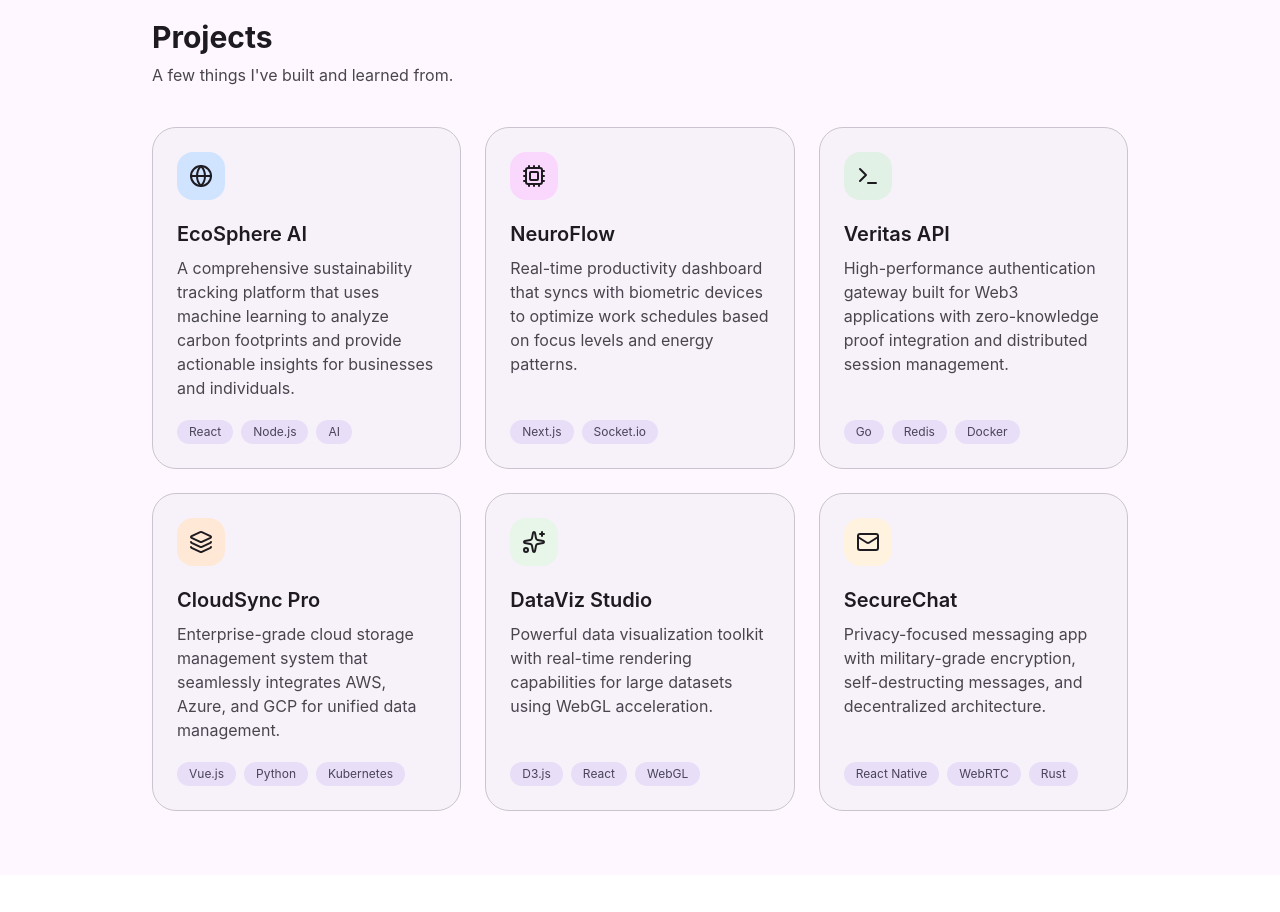
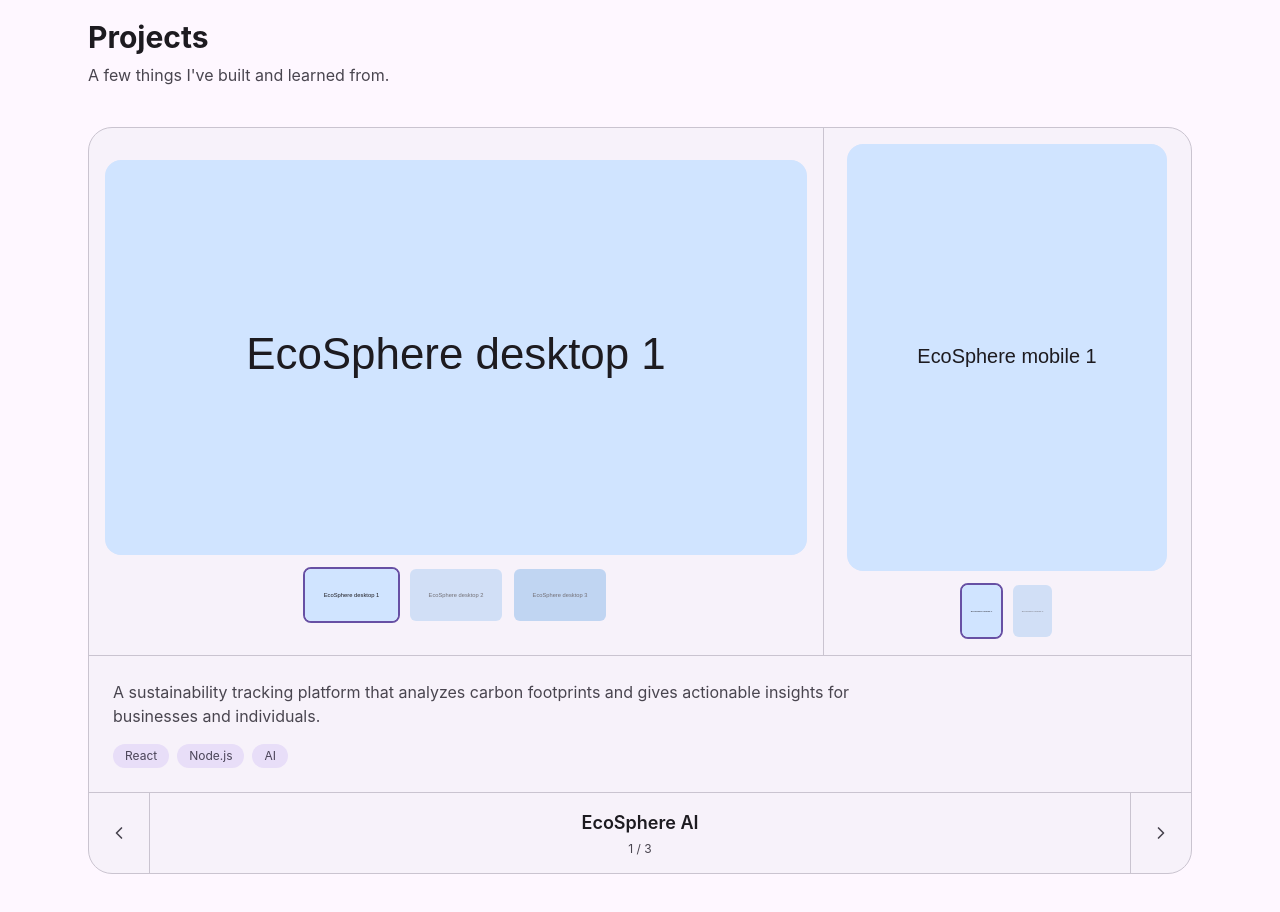
Before and after one commit to Zhecto/my-portfolio, a React (Vite) app: page / in a window 1280 px wide. Shown: the part 740-1652 px from the top of the page. Before the commit the page ends 1615 px from the top, so only its background shows below. Built offline with nearby package versions, Linux system fonts and the light colour scheme.

Commit message:
feat: replace old project section with project showcase with image galleries

```diff
--- a/src/App.tsx
+++ b/src/App.tsx
@@ -19,7 +19,7 @@
  */
 import { Navbar } from './components/Navbar';
 import { Hero } from './components/Hero';
-import { Projects } from './components/Projects';
+import { ProjectShowcase } from './components/ProjectShowcase';
 
 /**
  * Assets
@@ -31,7 +31,7 @@ export const App = () => {
       <Navbar />
       <main>
         <Hero />
-        <Projects />
+        <ProjectShowcase />
       </main>
     </div>
   );
--- /dev/null
+++ b/src/components/MediaGallery.tsx
@@ -0,0 +1,66 @@
+import { useState } from 'react';
+
+import { cn } from '../lib/utils';
+import type { Media } from '../types';
+
+type MediaGalleryProps = {
+  items: Media[];
+  aspect: string;
+};
+
+export const MediaGallery = ({ items, aspect }: MediaGalleryProps) => {
+  const [selected, setSelected] = useState(0);
+  const current = items[selected];
+
+  if (!current) return null;
+
+  return (
+    <div>
+      <div
+        className={cn(
+          'bg-surface-container overflow-hidden rounded-2xl',
+          aspect,
+        )}
+      >
+        <img
+          src={current.src}
+          alt={current.alt}
+          decoding='async'
+          className='size-full object-cover'
+        />
+      </div>
+
+      {items.length > 1 && (
+        <ul className='mx-auto mt-3 flex w-fit max-w-full gap-2 overflow-x-auto'>
+          {items.map((item, index) => (
+            <li
+              key={item.src}
+              className='shrink-0'
+            >
+              <button
+                type='button'
+                onClick={() => setSelected(index)}
+                aria-label={`Show image ${index + 1} of ${items.length}`}
+                aria-current={index === selected}
+                className={cn(
+                  'block h-14 overflow-hidden rounded-lg border-2 transition-opacity',
+                  index === selected
+                    ? 'border-primary'
+                    : 'border-transparent opacity-60 hover:opacity-100',
+                )}
+              >
+                <img
+                  src={item.src}
+                  alt=''
+                  loading='lazy'
+                  decoding='async'
+                  className='h-full w-auto'
+                />
+              </button>
+            </li>
+          ))}
+        </ul>
+      )}
+    </div>
+  );
+};
--- a/src/components/ProjectCard.tsx
+++ /dev/null
@@ -1,52 +0,0 @@
-import { ArrowUpRightIcon } from 'lucide-react';
-
-import type { Project } from '../types';
-
-type ProjectCardProps = {
-  project: Project;
-};
-
-export const ProjectCard = ({ project }: ProjectCardProps) => {
-  const { Icon, bg, title, desc, techStacks, projectUrl } = project;
-
-  return (
-    <article className='bg-surface-container-low border-outline-variant flex flex-col rounded-3xl border p-6'>
-      <div
-        className='flex size-12 items-center justify-center rounded-2xl'
-        style={{ backgroundColor: bg }}
-      >
-        <Icon
-          size={24}
-          className='text-[#1d1b20]'
-        />
-      </div>
-
-      <h3 className='text-on-surface mt-5 text-xl font-semibold'>{title}</h3>
-
-      <p className='text-on-surface-variant mt-2 grow'>{desc}</p>
-
-      <ul className='mt-5 flex flex-wrap gap-2'>
-        {techStacks.map((stack) => (
-          <li
-            key={stack}
-            className='bg-secondary-container text-on-secondary-container rounded-full px-3 py-1 text-xs'
-          >
-            {stack}
-          </li>
-        ))}
-      </ul>
-
-      {projectUrl && (
-        <a
-          href={projectUrl}
-          target='_blank'
-          rel='noopener noreferrer'
-          className='text-primary mt-5 inline-flex items-center gap-1 font-medium hover:underline'
-        >
-          View project
-          <ArrowUpRightIcon size={16} />
-        </a>
-      )}
-    </article>
-  );
-};
--- /dev/null
+++ b/src/components/ProjectShowcase.tsx
@@ -0,0 +1,111 @@
+import { ChevronLeftIcon, ChevronRightIcon, ExternalLinkIcon } from 'lucide-react';
+import { useState } from 'react';
+
+import { PROJECTS } from '../constants';
+import { MediaGallery } from './MediaGallery';
+
+export const ProjectShowcase = () => {
+  const [index, setIndex] = useState(0);
+  const project = PROJECTS[index];
+
+  if (!project) return null;
+
+  const goPrevious = () => {
+    setIndex((current) => (current - 1 + PROJECTS.length) % PROJECTS.length);
+  };
+
+  const goNext = () => {
+    setIndex((current) => (current + 1) % PROJECTS.length);
+  };
+
+  return (
+    <section
+      id='projects'
+      className='mx-auto max-w-6xl scroll-mt-16 px-6 py-16'
+    >
+      <h2 className='text-on-surface text-3xl font-bold'>Projects</h2>
+      <p className='text-on-surface-variant mt-2'>
+        A few things I've built and learned from.
+      </p>
+
+      <div className='bg-surface-container-low border-outline-variant mt-10 overflow-hidden rounded-3xl border'>
+        <div className='grid lg:grid-cols-[2fr_1fr]'>
+            <div className='border-outline-variant flex flex-col justify-center border-b p-4 lg:border-r lg:border-b-0'>
+                <MediaGallery
+                key={`${project.title}-landscape`}
+                items={project.landscape}
+                aspect='aspect-video'
+                />
+            </div>
+            <div className='flex flex-col justify-center p-4'>
+                <div className='mx-auto w-full max-w-xs'>
+                <MediaGallery
+                    key={`${project.title}-portrait`}
+                    items={project.portrait}
+                    aspect='aspect-[3/4]'
+                />
+                </div>
+            </div>
+            </div>
+
+        <div className='border-outline-variant border-t p-6'>
+          <p className='text-on-surface-variant max-w-3xl'>{project.desc}</p>
+          <ul className='mt-4 flex flex-wrap gap-2'>
+            {project.techStacks.map((stack) => (
+              <li
+                key={stack}
+                className='bg-secondary-container text-on-secondary-container rounded-full px-3 py-1 text-xs'
+              >
+                {stack}
+              </li>
+            ))}
+          </ul>
+        </div>
+
+        <div className='border-outline-variant flex items-stretch border-t'>
+          <button
+            type='button'
+            onClick={goPrevious}
+            aria-label='Previous project'
+            className='text-on-surface-variant hover:bg-surface-container-high border-outline-variant border-r px-5 transition-colors'
+          >
+            <ChevronLeftIcon size={20} />
+          </button>
+
+          <div
+            aria-live='polite'
+            className='flex grow flex-col items-center justify-center gap-1 px-4 py-4 text-center'
+          >
+            <h3 className='text-on-surface text-lg font-semibold'>
+              {project.title}
+            </h3>
+            <span className='text-on-surface-variant text-xs'>
+              {index + 1} / {PROJECTS.length}
+            </span>
+          </div>
+
+          {project.projectUrl && (
+            <a
+              href={project.projectUrl}
+              target='_blank'
+              rel='noopener noreferrer'
+              aria-label={`Open ${project.title} in a new tab`}
+              className='text-on-surface-variant hover:bg-surface-container-high border-outline-variant flex items-center border-l px-5 transition-colors'
+            >
+              <ExternalLinkIcon size={20} />
+            </a>
+          )}
+
+          <button
+            type='button'
+            onClick={goNext}
+            aria-label='Next project'
+            className='text-on-surface-variant hover:bg-surface-container-high border-outline-variant border-l px-5 transition-colors'
+          >
+            <ChevronRightIcon size={20} />
+          </button>
+        </div>
+      </div>
+    </section>
+  );
+};
--- a/src/components/Projects.tsx
+++ /dev/null
@@ -1,25 +0,0 @@
-import { PROJECTS } from '../constants';
-import { ProjectCard } from './ProjectCard';
-
-export const Projects = () => {
-  return (
-    <section
-      id='projects'
-      className='mx-auto max-w-5xl scroll-mt-16 px-6 py-16'
-    >
-      <h2 className='text-on-surface text-3xl font-bold'>Projects</h2>
-      <p className='text-on-surface-variant mt-2'>
-        A few things I've built and learned from.
-      </p>
-
-      <div className='mt-10 grid gap-6 sm:grid-cols-2 lg:grid-cols-3'>
-        {PROJECTS.map((project) => (
-          <ProjectCard
-            key={project.title}
-            project={project}
-          />
-        ))}
-      </div>
-    </section>
-  );
-};
--- a/src/constants/index.ts
+++ b/src/constants/index.ts
@@ -7,12 +7,6 @@
  * Assets
  */
 import {
-  CpuIcon,
-  GlobeIcon,
-  LayersIcon,
-  MailIcon,
-  SparklesIcon,
-  TerminalIcon,
   GraduationCapIcon,
   AwardIcon,
 } from 'lucide-react';
@@ -24,6 +18,7 @@ import {
   Docker,
   PostgreSQL,
 } from '../assets/TechStackIcons';
+import { placeholder } from '../lib/placeholder';
 
 /**
  * Types
@@ -57,52 +52,74 @@ export const PROFILE_TAGS = [
 
 export const PROJECTS: Project[] = [
   {
-    Icon: GlobeIcon,
-    bg: '#D0E4FF',
     title: 'EcoSphere AI',
-    desc: 'A comprehensive sustainability tracking platform that uses machine learning to analyze carbon footprints and provide actionable insights for businesses and individuals.',
+    desc: 'A sustainability tracking platform that analyzes carbon footprints and gives actionable insights for businesses and individuals.',
     techStacks: ['React', 'Node.js', 'AI'],
     projectUrl: '',
+    landscape: [
+      {
+        src: placeholder(1600, 900, 'EcoSphere desktop 1', '#D0E4FF'),
+        alt: 'EcoSphere dashboard on desktop',
+      },
+      {
+        src: placeholder(1600, 900, 'EcoSphere desktop 2', '#B8D4F5'),
+        alt: 'EcoSphere reports page on desktop',
+      },
+      {
+        src: placeholder(1600, 900, 'EcoSphere desktop 3', '#9CC2EE'),
+        alt: 'EcoSphere settings page on desktop',
+      },
+    ],
+    portrait: [
+      {
+        src: placeholder(900, 1200, 'EcoSphere mobile 1', '#D0E4FF'),
+        alt: 'EcoSphere dashboard on mobile',
+      },
+      {
+        src: placeholder(900, 1200, 'EcoSphere mobile 2', '#B8D4F5'),
+        alt: 'EcoSphere reports page on mobile',
+      },
+    ],
   },
   {
-    Icon: CpuIcon,
-    bg: '#FAD8FD',
     title: 'NeuroFlow',
-    desc: 'Real-time productivity dashboard that syncs with biometric devices to optimize work schedules based on focus levels and energy patterns.',
+    desc: 'Real-time productivity dashboard that syncs with biometric devices to optimize work schedules based on focus levels.',
     techStacks: ['Next.js', 'Socket.io'],
     projectUrl: '',
+    landscape: [
+      {
+        src: placeholder(1600, 900, 'NeuroFlow desktop 1', '#FAD8FD'),
+        alt: 'NeuroFlow focus dashboard on desktop',
+      },
+      {
+        src: placeholder(1600, 900, 'NeuroFlow desktop 2', '#F2BDF7'),
+        alt: 'NeuroFlow schedule view on desktop',
+      },
+    ],
+    portrait: [
+      {
+        src: placeholder(900, 1200, 'NeuroFlow mobile 1', '#FAD8FD'),
+        alt: 'NeuroFlow focus dashboard on mobile',
+      },
+    ],
   },
   {
-    Icon: TerminalIcon,
-    bg: '#E2F1E6',
     title: 'Veritas API',
-    desc: 'High-performance authentication gateway built for Web3 applications with zero-knowledge proof integration and distributed session management.',
+    desc: 'High-performance authentication gateway for Web3 apps with zero-knowledge proof integration.',
     techStacks: ['Go', 'Redis', 'Docker'],
     projectUrl: '',
-  },
-  {
-    Icon: LayersIcon,
-    bg: '#FFE8D6',
-    title: 'CloudSync Pro',
-    desc: 'Enterprise-grade cloud storage management system that seamlessly integrates AWS, Azure, and GCP for unified data management.',
-    techStacks: ['Vue.js', 'Python', 'Kubernetes'],
-    projectUrl: '',
-  },
-  {
-    Icon: SparklesIcon,
-    bg: '#E8F5E9',
-    title: 'DataViz Studio',
-    desc: 'Powerful data visualization toolkit with real-time rendering capabilities for large datasets using WebGL acceleration.',
-    techStacks: ['D3.js', 'React', 'WebGL'],
-    projectUrl: '',
-  },
-  {
-    Icon: MailIcon,
-    bg: '#FFF3E0',
-    title: 'SecureChat',
-    desc: 'Privacy-focused messaging app with military-grade encryption, self-destructing messages, and decentralized architecture.',
-    techStacks: ['React Native', 'WebRTC', 'Rust'],
-    projectUrl: '',
+    landscape: [
+      {
+        src: placeholder(1600, 900, 'Veritas desktop 1', '#E2F1E6'),
+        alt: 'Veritas API documentation on desktop',
+      },
+    ],
+    portrait: [
+      {
+        src: placeholder(900, 1200, 'Veritas mobile 1', '#E2F1E6'),
+        alt: 'Veritas API documentation on mobile',
+      },
+    ],
   },
 ];
 
```
Also changed, not shown: src/lib/placeholder.ts (added, +10 -0 lines), src/types/index.ts (+6 -3 lines).
